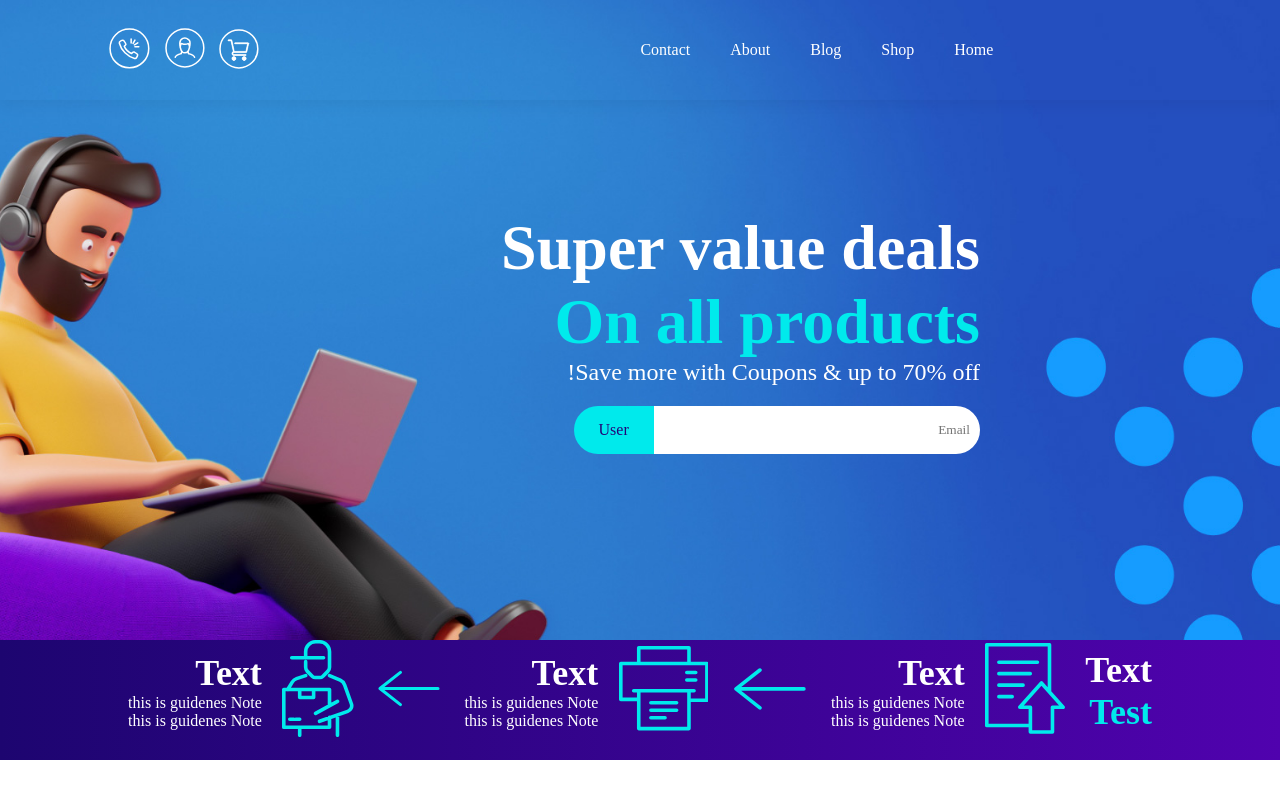
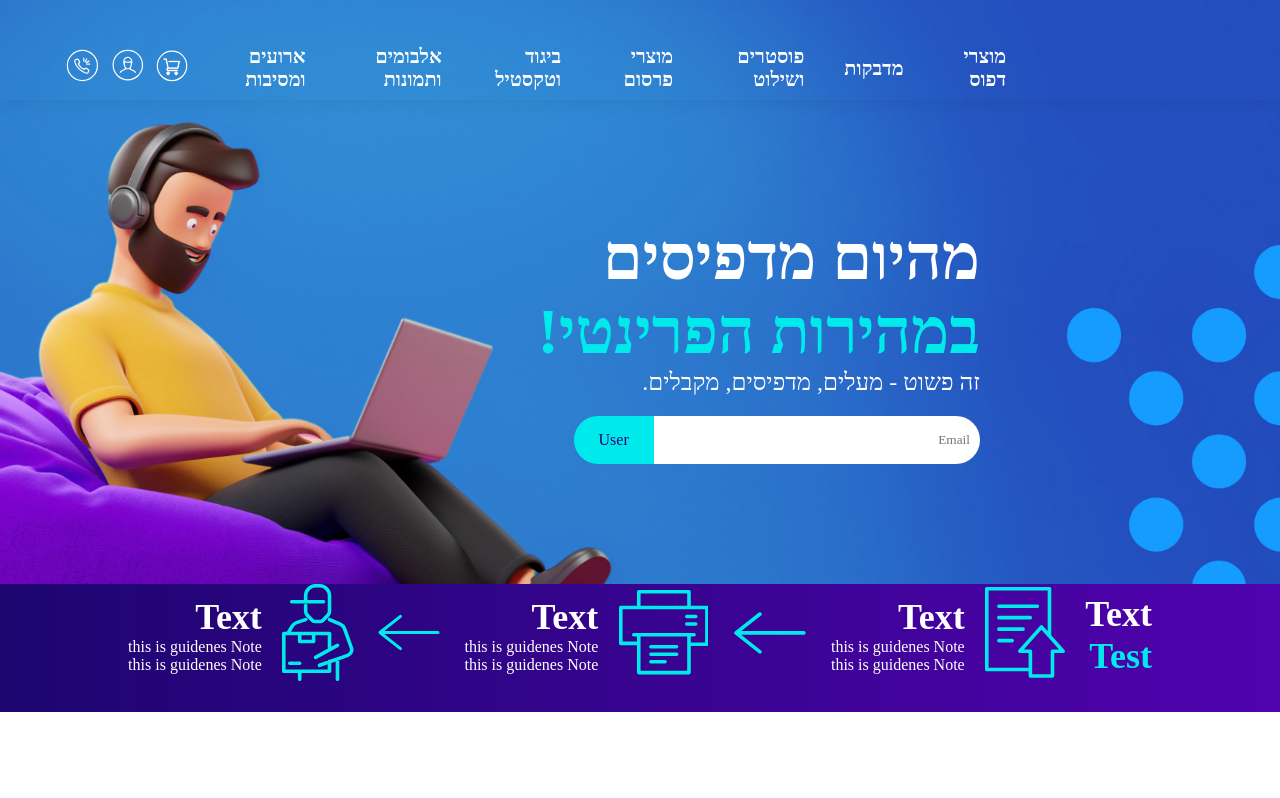
Before and after one commit to mazam1573/miver-psd, a plain HTML site: page index.html in a window 1280 px wide. Drawn offline with Linux system fonts and the light colour scheme; a web font is replaced by a local one.

Commit message:
Fonts Added

```diff
--- a/index.html
+++ b/index.html
@@ -1,5 +1,5 @@
 <!DOCTYPE html>
-<html lang="en">
+<html lang="he">
 
 <head>
     <meta charset="UTF-8">
@@ -15,20 +15,22 @@
         <section id="header">
             <!-- <a href="#"><img src="img/logo.png" class="logo" alt=""></a> -->
             <div></div>
-            <div>
+            <div style="padding-right:80px">
                 <ul id="navbar">
-                    <li><a href="index.html" class="active">Home</a></li>
-                    <li><a href="shop.html">Shop</a></li>
-                    <li><a href="blog.html">Blog</a></li>
-                    <li><a href="about.html">About</a></li>
-                    <li><a href="contact.html">Contact</a></li>
+                    <li><a href="index.html" class="active">מוצרי דפוס</a></li>
+                    <li><a href="shop.html">מדבקות</a></li>
+                    <li><a href="blog.html"> פוסטרים ושילוט</a></li>
+                    <li><a href="about.html">מוצרי פרסום</a></li>
+                    <li><a href="contact.html">ביגוד וטקסטיל</a></li>
+                    <li><a href="contact.html">אלבומים ותמונות</a></li>
+                    <li><a href="contact.html"> ארועים ומסיבות</a></li>
                 </ul>
             </div>
             <div>
                 <ul id="nav-social">
                     <li><a href="#">
-                            <svg version="1.2" xmlns="http://www.w3.org/2000/svg" viewBox="0 0 45 45" width="45"
-                                height="45">
+                            <svg version="1.2" xmlns="http://www.w3.org/2000/svg" viewBox="0 0 45 45" width="35"
+                                height="35">
                                 <title>shopping bag icon</title>
                                 <style>
                                     .s0 {
@@ -71,8 +73,8 @@
                             <!-- <i class="fa fa-cart-plus"></i> -->
                         </a></li>
                     <li><a href="#">
-                            <svg version="1.2" xmlns="http://www.w3.org/2000/svg" viewBox="0 0 45 45" width="45"
-                                height="45">
+                            <svg version="1.2" xmlns="http://www.w3.org/2000/svg" viewBox="0 0 45 45" width="35"
+                                height="35">
                                 <title>user icon</title>
                                 <style>
                                     .s0 {
@@ -99,8 +101,8 @@
                             <!-- <i class="fa fa-user-circle"></i> -->
                         </a></li>
                     <li><a href="#">
-                            <svg version="1.2" xmlns="http://www.w3.org/2000/svg" viewBox="0 0 44 44" width="45"
-                                height="45">
+                            <svg version="1.2" xmlns="http://www.w3.org/2000/svg" viewBox="0 0 44 44" width="35"
+                                height="35">
                                 <title>phone icon</title>
                                 <style>
                                     .s0 {
@@ -126,9 +128,9 @@
             </div>
         </section>
         <section id="hero">
-            <h2>Super value deals</h2>
-            <h1>On all products</h1>
-            <p>Save more with Coupons & up to 70% off! </p>
+            <h2>מהיום מדפיסים</h2>
+            <h1>במהירות הפרינטי!</h1>
+            <p>זה פשוט - מעלים, מדפיסים, מקבלים.</p>
 
             <div class="input-container">
                 <input class="input-field" type="text" placeholder="Email" name="email">
@@ -146,16 +148,6 @@
             </div>
             <div class="direction">
                 <svg xmlns="http://www.w3.org/2000/svg" width="79.9" height="90.844" viewBox="0 0 79.9 90.844">
-                    <metadata>
-                        <?xpacket begin="﻿" id="W5M0MpCehiHzreSzNTczkc9d"?>
-                        <x:xmpmeta xmlns:x="adobe:ns:meta/"
-                            x:xmptk="Adobe XMP Core 5.6-c138 79.159824, 2016/09/14-01:09:01        ">
-                            <rdf:RDF xmlns:rdf="http://www.w3.org/1999/02/22-rdf-syntax-ns#">
-                                <rdf:Description rdf:about="" />
-                            </rdf:RDF>
-                        </x:xmpmeta>
-                        <?xpacket end="w"?>
-                    </metadata>
                     <defs>
                         <style>
                             .cls-1 {
@@ -182,16 +174,6 @@
             </div>
             <div class="direction">
                 <svg xmlns="http://www.w3.org/2000/svg" width="81.91" height="51.844" viewBox="0 0 81.91 51.844">
-                    <metadata>
-                        <?xpacket begin="﻿" id="W5M0MpCehiHzreSzNTczkc9d"?>
-                        <x:xmpmeta xmlns:x="adobe:ns:meta/"
-                            x:xmptk="Adobe XMP Core 5.6-c138 79.159824, 2016/09/14-01:09:01        ">
-                            <rdf:RDF xmlns:rdf="http://www.w3.org/1999/02/22-rdf-syntax-ns#">
-                                <rdf:Description rdf:about="" />
-                            </rdf:RDF>
-                        </x:xmpmeta>
-                        <?xpacket end="w"?>
-                    </metadata>
                     <defs>
                         <style>
                             .cls-1 {
@@ -213,14 +195,6 @@
                 <svg id="printer_icon" data-name="printer icon" xmlns="http://www.w3.org/2000/svg" width="89.719"
                     height="84.375" viewBox="0 0 89.719 84.375">
                     <metadata>
-                        <?xpacket begin="﻿" id="W5M0MpCehiHzreSzNTczkc9d"?>
-                        <x:xmpmeta xmlns:x="adobe:ns:meta/"
-                            x:xmptk="Adobe XMP Core 5.6-c138 79.159824, 2016/09/14-01:09:01        ">
-                            <rdf:RDF xmlns:rdf="http://www.w3.org/1999/02/22-rdf-syntax-ns#">
-                                <rdf:Description rdf:about="" />
-                            </rdf:RDF>
-                        </x:xmpmeta>
-                        <?xpacket end="w"?>
                     </metadata>
                     <defs>
                         <style>
@@ -252,16 +226,6 @@
             </div>
             <div class="direction">
                 <svg xmlns="http://www.w3.org/2000/svg" width="70" height="45" viewBox="0 0 81.91 51.844">
-                    <metadata>
-                        <?xpacket begin="﻿" id="W5M0MpCehiHzreSzNTczkc9d"?>
-                        <x:xmpmeta xmlns:x="adobe:ns:meta/"
-                            x:xmptk="Adobe XMP Core 5.6-c138 79.159824, 2016/09/14-01:09:01        ">
-                            <rdf:RDF xmlns:rdf="http://www.w3.org/1999/02/22-rdf-syntax-ns#">
-                                <rdf:Description rdf:about="" />
-                            </rdf:RDF>
-                        </x:xmpmeta>
-                        <?xpacket end="w"?>
-                    </metadata>
                     <defs>
                         <style>
                             .cls-1 {
--- a/style.css
+++ b/style.css
@@ -1,13 +1,68 @@
+@font-face {
+    font-family: 'Almoni ML v5 AAA';
+    src: url('AlmoniMLv5AAA-Medium.woff2') format('woff2'),
+        url('AlmoniMLv5AAA-Medium.woff') format('woff');
+    font-weight: 500;
+    font-style: normal;
+    font-display: swap;
+}
+
+@font-face {
+    font-family: 'Almoni ML v5 AAA';
+    src: url('AlmoniMLv5AAA-Medium.woff2') format('woff2'),
+        url('AlmoniMLv5AAA-Medium.woff') format('woff');
+    font-weight: 500;
+    font-style: normal;
+    font-display: swap;
+}
+
+@font-face {
+    font-family: 'Almoni ML v5 AAA';
+    src: url('AlmoniMLv5AAA-Regular.woff2') format('woff2'),
+        url('AlmoniMLv5AAA-Regular.woff') format('woff');
+    font-weight: normal;
+    font-style: normal;
+    font-display: swap;
+}
+
+@font-face {
+    font-family: 'Almoni ML v5 AAA';
+    src: url('AlmoniMLv5AAA-Regular.woff2') format('woff2'),
+        url('AlmoniMLv5AAA-Regular.woff') format('woff');
+    font-weight: normal;
+    font-style: normal;
+    font-display: swap;
+}
+
+@font-face {
+    font-family: 'Almoni ML v5 AAA U';
+    src: url('AlmoniMLv5AAA-U-Bold.woff2') format('woff2'),
+        url('AlmoniMLv5AAA-U-Bold.woff') format('woff');
+    font-weight: bold;
+    font-style: normal;
+    font-display: swap;
+}
+
+@font-face {
+    font-family: 'Almoni ML v5 AAA U';
+    src: url('AlmoniMLv5AAA-U-Bold.woff2') format('woff2'),
+        url('AlmoniMLv5AAA-U-Bold.woff') format('woff');
+    font-weight: bold;
+    font-style: normal;
+    font-display: swap;
+}
+
 * {
     margin: 0;
     padding: 0;
     box-sizing: border-box;
-     font-family: 'Almoni Neue DL4.0 AA A';
+    font-family: 'Almoni ML v5 AAA';
 }
+
 
 .back {
     /* background-image: url('img/HERO_01.jpg'); */
-     height: 80vh;
+    height: 73vh;
     width: 100%;
     background-size: cover;
     background-position: top 5% right 0;
@@ -37,11 +92,11 @@
 
 #header {
     display: grid;
-     grid-template-columns: 3fr 12fr 3fr;
+    grid-template-columns: 1fr 8fr 1fr;
     height: 100px;
     align-items: center;
     justify-content: space-between;
-     padding: 20px 80px;
+    padding: 45px 60px;
     box-shadow: 0 5px 15px rgba(0, 0, 0, 0.06);
     z-index: 999;
     position: sticky;
@@ -70,18 +125,20 @@
 #navbar li a,
 #nav-social li a {
     text-decoration: none;
-     font-size: 16px;
+    font-size: 20px;
     color: #fff;
+    font-weight: 800;
 }
 
 #hero {
-     height: 60vh;
+    height: 50vh;
     width: 100%;
     display: flex;
     flex-direction: column;
     align-items: flex-start;
     justify-content: center;
     padding: 0 300px;
+    padding-top: 100px;
     direction: rtl;
 }
 
@@ -134,7 +191,7 @@
 
 #info {
     width: 100%;
-     height: 15vh;
+    height: 16vh;
     background: linear-gradient(to right, #1d0570, #5002ae);
     direction: rtl;
 }
```
Also changed, not shown: fonts/AlmoniMLv5AAA-Medium.woff (added), fonts/AlmoniMLv5AAA-Medium.woff2 (added), fonts/AlmoniMLv5AAA-Regular.woff (added), fonts/AlmoniMLv5AAA-Regular.woff2 (added), fonts/AlmoniMLv5AAA-U-Bold.woff (added), fonts/AlmoniMLv5AAA-U-Bold.woff2 (added). Lines whose indentation alone changed are shown as unchanged.
